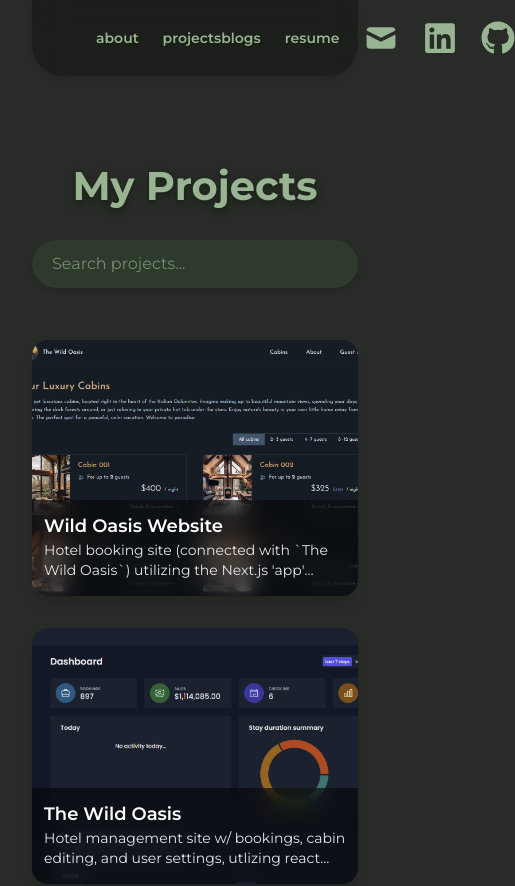
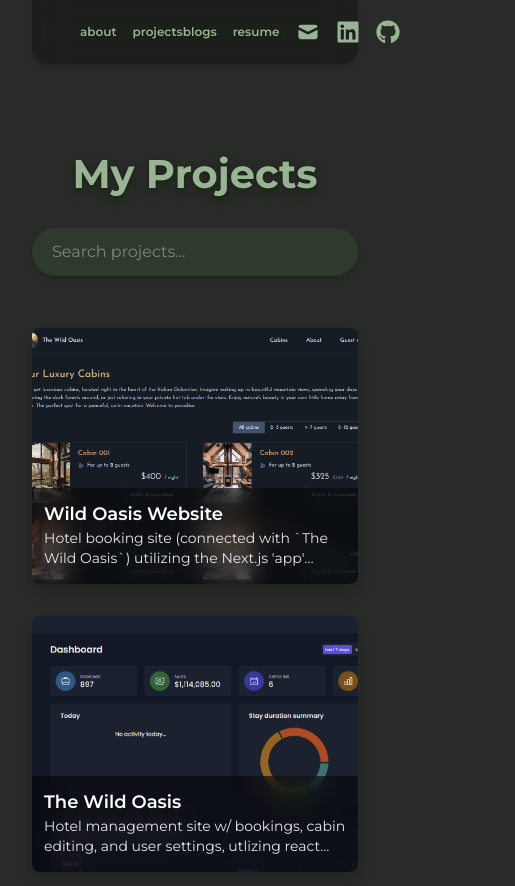
Before and after one commit to mic77pas/mp-portfolio, a Next.js app: page /projects in a window 390 px wide. Shown: the top 886 px of the page, 515 px wide, since content can reach past the window. Built offline with nearby package versions, Linux system fonts and the light colour scheme.

Commit message:
Responsive width and about section updated

```diff
--- a/app/_components/Header.js
+++ b/app/_components/Header.js
@@ -9,11 +9,21 @@ export default function Header() {
   return (
     <header className="sticky top-0 z-30 flex justify-center px-8 pb-8">
       {/* Floating centered container */}
-      <div className="flex w-full max-w-5xl items-center justify-between rounded-b-4xl bg-neutral-950/35 backdrop-blur-lg shadow-md px-8 py-5">
+      <div
+        className="flex w-full max-w-5xl items-center justify-between
+  rounded-b-2xl sm:rounded-b-4xl
+  bg-neutral-950/35 backdrop-blur-lg shadow-md
+  px-4 sm:px-6 md:px-8 py-3 sm:py-4 md:py-5"
+      >
+        {" "}
         {/* Left: Logo + About + Projects */}
         <div className="flex items-center gap-8">
           <Logo />
-          <nav className="flex items-center gap-6 sm:gap-8 text-[#98B493] font-semibold text-sm sm:text-base md:text-lg">
+          <nav
+            className="flex items-center gap-4 sm:gap-6 md:gap-8
+  text-[#98B493] font-semibold
+  text-xs sm:text-sm md:text-base lg:text-lg"
+          >
             <Link href="/about" className="nav-link">
               about
             </Link>
@@ -22,9 +32,12 @@ export default function Header() {
             </Link>
           </nav>
         </div>
-
         {/* Right: Resume + Contact + Socials + Toggle */}
-        <div className="flex items-center gap-6 sm:gap-8 text-[#98B493] font-semibold text-sm sm:text-base md:text-lg">
+        <nav
+          className="flex items-center gap-4 sm:gap-6 md:gap-8
+  text-[#98B493] font-semibold
+  text-xs sm:text-sm md:text-base lg:text-lg"
+        >
           <Link href="/blog" className="nav-link">
             blogs
           </Link>
@@ -38,13 +51,13 @@ export default function Header() {
           </Link>
           <a href="mailto:mic77p@gmail.com" className="group nav-link">
             {/* The first icon, visible by default */}
-            <span className="group-hover:hidden">
-              <HiMail size={36} />
+            <span className="icon-hover-swap icon-hover-swap-visible">
+              <HiMail className="w-6 h-6 sm:w-7 sm:h-7 md:w-9 md:h-9" />
             </span>
 
             {/* The second icon, hidden by default but visible on hover */}
-            <span className="hidden group-hover:block">
-              <HiMailOpen size={36} />
+            <span className="icon-hover-swap icon-hover-swap-hidden">
+              <HiMailOpen className="w-6 h-6 sm:w-7 sm:h-7 md:w-9 md:h-9" />
             </span>
           </a>
           {/* Social Icons */}
@@ -53,19 +66,19 @@ export default function Header() {
             target="_blank"
             className="nav-link"
           >
-            <FaLinkedin size={34} />
+            <FaLinkedin className="w-6 h-6 sm:w-7 sm:h-7 md:w-9 md:h-9" />
           </Link>
           <Link
             href="https://github.com/mic77pas"
             target="_blank"
             className="nav-link"
           >
-            <FaGithub size={34} />
+            <FaGithub className="w-6 h-6 sm:w-7 sm:h-7 md:w-9 md:h-9" />
           </Link>
 
           {/* Dark Mode */}
           {/* <DarkModeToggle /> */}
-        </div>
+        </nav>
       </div>
     </header>
   );
--- a/app/_components/Logo.js
+++ b/app/_components/Logo.js
@@ -18,7 +18,8 @@ export default function Logo() {
         alt="Signature"
         quality={100}
         width={100}
-        className="h-auto max-h-14 w-auto transition-transform duration-300 ease-in-out hover:-translate-y-1 hover:brightness-120"
+        className="logo h-10 sm:h-12 md:h-14 lg:h-16 w-auto"
+
       />
     </Link>
   );
--- a/app/_components/SkillCarousel.js
+++ b/app/_components/SkillCarousel.js
@@ -21,7 +21,7 @@ export default function SkillCarousel() {
               width={64}
               height={64}
               alt={skill.name}
-              className="h-16 w-16" // Ensures a consistent size
+              className="h-13 w-12" // Ensures a consistent size
             />
           </div>
         ))}
--- a/app/_components/TypingSentence.js
+++ b/app/_components/TypingSentence.js
@@ -3,7 +3,7 @@ import { TypeAnimation } from "react-type-animation";
 
 export default function TypingSentence() {
   return (
-    <div className="text-[25px] font-semibold text-[#bfccbd]">
+    <div className=" text-[18px] md:text-[22px] font-semibold text-[#bfccbd]">
       <TypeAnimation
         sequence={[
           "developer and designer",
--- a/app/globals.css
+++ b/app/globals.css
@@ -38,6 +38,7 @@ body {
   flex-wrap: nowrap;
 }
 
+@layer components {
   .nav-link {
     text-shadow: 2px 2px 0 #18210f;
     color: #98b493;
@@ -46,6 +47,107 @@ body {
 
   .nav-link:hover {
     color: #d2e6cf;
+  }
+
+  .logo {
+    height: auto;
+    max-height: 3.5rem; /* Tailwind's max-h-14 = 3.5rem */
+    width: auto;
+
+    transition:
+      transform 0.2s ease-in-out,
+      filter 0.2s ease-in-out;
+  }
+
+  .logo:hover {
+    transform: translateY(-0.25rem); /* Tailwind's -translate-y-1 = -0.25rem */
+    filter: brightness(1.2); /* Tailwind's brightness-120 */
+  }
+
+  .link {
+    color: #becebc;
+    transition: color 0.2s ease;
+  }
+
+  .link:hover {
+    color: #8aa385;
+  }
+
+  .card-hover {
+    position: relative;
+    border-radius: 0.5rem; /* rounded-2xl */
+    overflow: hidden;
+    box-shadow:
+      0 10px 15px rgba(0, 0, 0, 0.1),
+      0 4px 6px rgba(0, 0, 0, 0.05); /* shadow-lg */
+    cursor: pointer;
+    transition: transform 0.3s ease; /* transition + hover scale */
+  }
+
+  .card-hover:hover {
+    transform: scale(1.05); /* hover:scale-105 */
+  }
+
+  /* Link hover color */
+  .hover-link {
+    color: #98b493;
+    transition: color 0.2s ease;
+  }
+
+  .hover-link:hover {
+    color: #8aa385;
+  }
+
+  /* Logo hover transform + brightness */
+  .logo-hover {
+    height: auto;
+    max-height: 3.5rem; /* ~14 */
+    width: auto;
+    transition:
+      transform 0.3s ease-in-out,
+      filter 0.3s ease-in-out;
+  }
+
+  .logo-hover:hover {
+    transform: translateY(-0.25rem); /* same as -translate-y-1 */
+    filter: brightness(1.2);
+  }
+
+  /* Icon hover swap */
+  .icon-hover-swap {
+    display: block;
+    transition: all 0.2s ease-in-out;
+  }
+
+  .icon-hover-swap-hidden {
+    display: none;
+  }
+
+  .group:hover .icon-hover-swap-hidden {
+    display: block;
+  }
+
+  .group:hover .icon-hover-swap-visible {
+    display: none;
+  }
+
+  .icon-hover-swap-visible {
+    display: block;
+  }
+
+  .button-hover {
+    display: inline-flex;
+    align-items: center;
+    gap: 0.5rem; /* 2 = 0.5rem */
+    padding: 0.5rem 1rem; /* py-2 px-4 */
+    border-radius: 0.5rem; /* rounded-lg */
+    background-color: #638b5c;
+    transition: background-color 0.3s ease;
+  }
+
+  .button-hover:hover {
+    background-color: #98b493;
+  }
 }
 
 @keyframes scroll-left {
--- a/app/page.js
+++ b/app/page.js
@@ -9,7 +9,7 @@ export default function Home() {
   return (
     <>
       {/* Hero Section */}
-      <section className="p-8 flex items-center justify-center">
+      <section className="px-8 py-5 flex items-center justify-center">
         <main className="flex flex-col w-full max-w-3xl rounded-4xl">
           <div className="flex flex-col md:flex-row gap-8 items-start md:items-center">
             {/* Left: (optional photo) */}
@@ -24,7 +24,7 @@ export default function Home() {
 
             {/* Right: Text content */}
             <div className="flex flex-col">
-              <h1 className="font-extrabold text-[#98B493] text-shadow-md text-shadow-[#1f271d] text-6xl md:text-7xl tracking-tight text-center md:text-left">
+              <h1 className="font-extrabold text-[#98B493] text-shadow-md text-shadow-[#1c1f1b] text-4xl md:text-5xl tracking-tight text-center md:text-left">
                 Michael Pasyechnyk
               </h1>
 
@@ -34,31 +34,25 @@ export default function Home() {
                   <span className="mr-3 text-[#2c312b]">
                     <IoSearch size={22} />
                   </span>
-                  <TypingSentence className="text-lg md:text-xl" />
+                  <TypingSentence />
                 </div>
               </div>
 
-              <p className="text-[#c4d3c1] text-base md:text-lg leading-relaxed max-w-2xl">
+              <p className="text-[#c4d3c1] text-sm md:text-base leading-relaxed max-w-2xl">
                 I’m a software engineering intern at{" "}
-                <Link
-                  href="https://ipserlab.com/"
-                  className="hover:text-[#8aa385] transition duration-100"
-                >
+                <Link href="https://ipserlab.com/" className="link">
                   <b>IpserLab</b>
                 </Link>{" "}
                 working on front-end and learning the ropes in product
                 management, and studying{" "}
                 <Link
                   href="https://uwaterloo.ca/systems-design-engineering/"
-                  className="hover:text-[#8aa385] transition duration-100"
+                  className="link"
                 >
                   <b>Systems Design Engineering</b>
                 </Link>{" "}
                 at the{" "}
-                <Link
-                  href="https://uwaterloo.ca/"
-                  className="hover:text-[#8aa385] transition duration-100"
-                >
+                <Link href="https://uwaterloo.ca/" className="link">
                   <b>University of Waterloo </b>
                   <UWLogo className="-translate-y-px inline-block" />
                 </Link>
@@ -72,9 +66,15 @@ export default function Home() {
       <section className="p-8 flex items-center justify-center">
         <main className="flex flex-col w-full max-w-3xl rounded-3xl p-8 bg-[#2e3a2b] shadow-lg">
           <h2 className="text-[#98B493] text-2xl md:text-3xl font-bold pb-3 text-center">
-            Skills
+            Skills & Tools
           </h2>
-          <hr className="pb-4"/>
+
+          <hr className="h-1 bg-gradient-to-r from-[#98B493] via-[#638b5c] to-[#98B493] border-0 mb-5 rounded" />
+
+          <div className="mb-4">
+            <SkillCarousel />
+          </div>
+
           <ul className="list-disc ml-6 text-[#c4d3c1] space-y-3">
             <li>
               <span className="font-semibold text-[#98B493]">Languages:</span>{" "}
@@ -100,10 +100,6 @@ export default function Home() {
               Git, GitHub, Netlify, Vercel, Figma, Canva, Notion
             </li>
           </ul>
-
-          <div className="mt-8">
-            <SkillCarousel />
-          </div>
         </main>
       </section>
 
--- a/app/projects/page.js
+++ b/app/projects/page.js
@@ -144,7 +144,7 @@ export default function Page() {
         {filteredProjects.map((project) => (
           <div
             key={project.id}
-            className="relative rounded-2xl overflow-hidden shadow-lg hover:scale-105 transition cursor-pointer"
+            className="card-hover"
             onClick={() => {
               setSelected(project);
               setLoadingGif(true); // reset loader when opening modal
@@ -222,7 +222,7 @@ export default function Page() {
                 href={selected.github}
                 target="_blank"
                 rel="noopener noreferrer"
-                className="inline-flex items-center gap-2 px-4 py-2 rounded-lg bg-[#638b5c] hover:bg-[#98b493] transition"
+                className="button-hover"
               >
                 <FaGithub size={20} /> View on GitHub
               </a>
```
Also changed, not shown: app/about/page.js (+26 -29 lines), app/_components/newLogo.png. Lines whose indentation alone changed are shown as unchanged.
